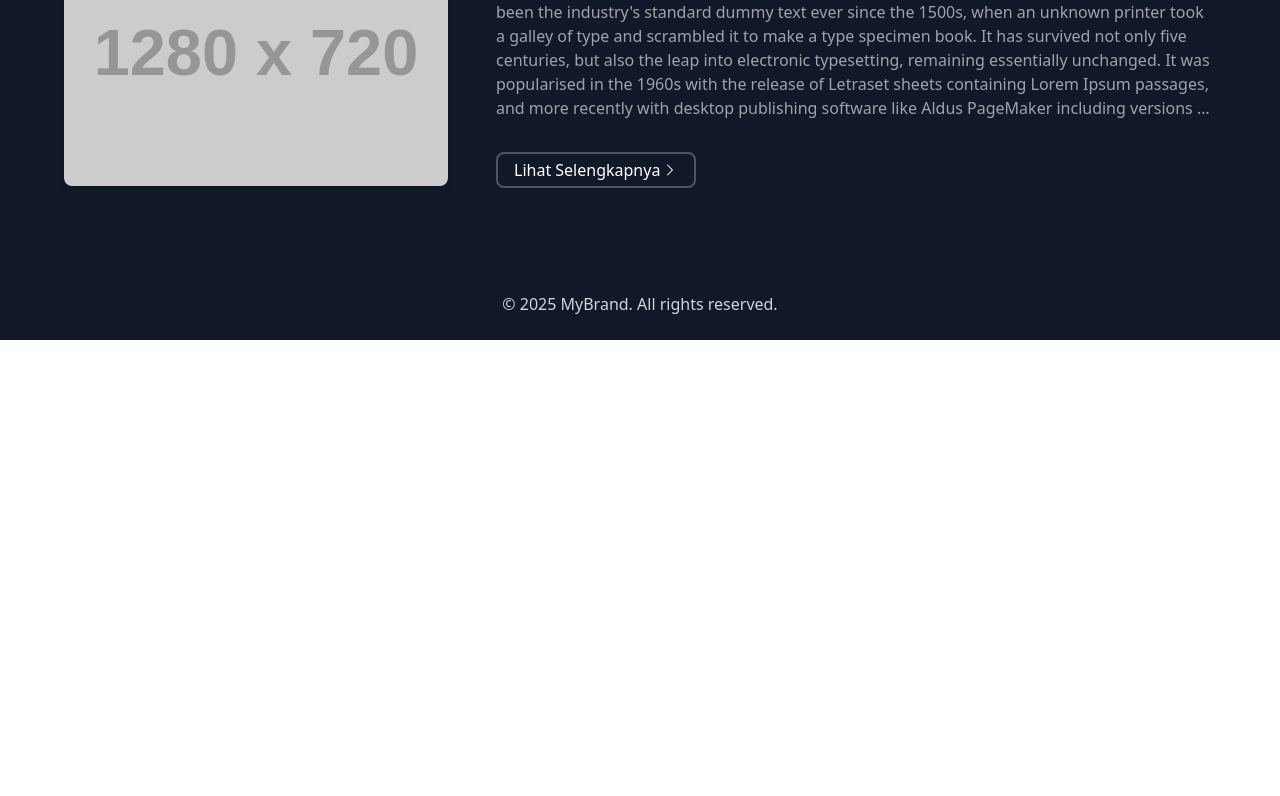
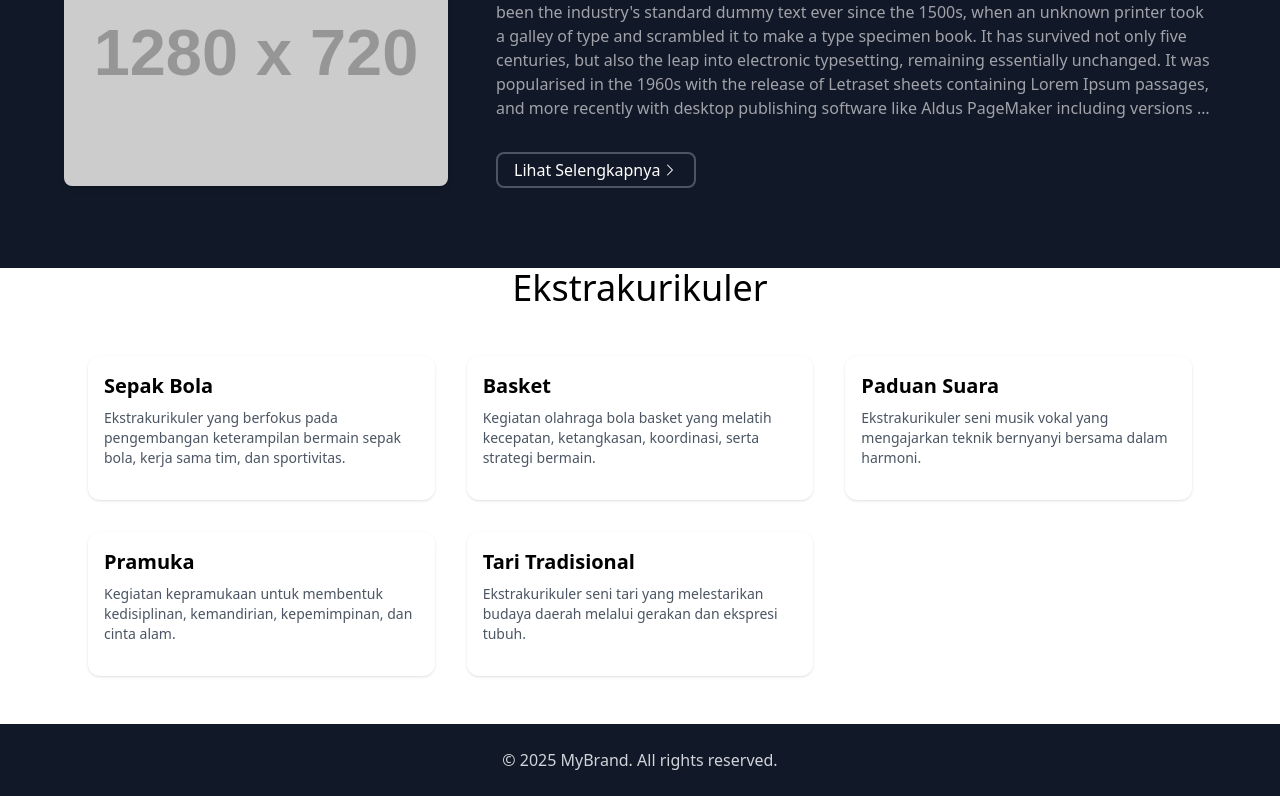
Before and after one commit to achfairuz/website-sekolah, a React (Create React App) app: page / in a window 1280 px wide. Shown: the part 952-1748 px from the top of the page. Before the commit the page ends 1292 px from the top, so only its background shows below. Built offline with nearby package versions, Linux system fonts and the light colour scheme.

Commit message:
Ekstrakurikuler

```diff
--- a/package.json
+++ b/package.json
@@ -22,6 +22,7 @@
     "react-redux": "^9.2.0",
     "react-router-dom": "^7.8.2",
     "react-scripts": "5.0.1",
+    "react-youtube": "^10.1.0",
     "recharts": "^3.1.2",
     "web-vitals": "^2.1.4",
     "yup": "^1.7.0"
--- /dev/null
+++ b/src/data/Ekstrakurikuler.js
@@ -0,0 +1,39 @@
+const Data = [
+  {
+    id: 1,
+    name: "Sepak Bola",
+    describe:
+      "Ekstrakurikuler yang berfokus pada pengembangan keterampilan bermain sepak bola, kerja sama tim, dan sportivitas.",
+    id_yt: "Vp4R4s0uQU8",
+  },
+  {
+    id: 2,
+    name: "Basket",
+    describe:
+      "Kegiatan olahraga bola basket yang melatih kecepatan, ketangkasan, koordinasi, serta strategi bermain.",
+    id_yt: "Jcgr8t_fZ8s",
+  },
+  {
+    id: 3,
+    name: "Paduan Suara",
+    describe:
+      "Ekstrakurikuler seni musik vokal yang mengajarkan teknik bernyanyi bersama dalam harmoni.",
+    id_yt: "rA8k8aZ3-bk",
+  },
+  {
+    id: 4,
+    name: "Pramuka",
+    describe:
+      "Kegiatan kepramukaan untuk membentuk kedisiplinan, kemandirian, kepemimpinan, dan cinta alam.",
+    id_yt: "fQn3N3zZq1Y",
+  },
+  {
+    id: 5,
+    name: "Tari Tradisional",
+    describe:
+      "Ekstrakurikuler seni tari yang melestarikan budaya daerah melalui gerakan dan ekspresi tubuh.",
+    id_yt: "hX69P9L6i7Q",
+  },
+];
+
+export default Data;
--- /dev/null
+++ b/src/layout/Ekstrakurikuler.jsx
@@ -0,0 +1,39 @@
+import React from "react";
+import Data from "../data/Ekstrakurikuler";
+import YouTube from "react-youtube";
+
+const Ekstrakurikuler = () => {
+  const opts = {
+    playerVars: {
+      autoplay: 1,
+    },
+  };
+  const _onReady = (event) => {
+    event.target.pauseVideo();
+  };
+  return (
+    <section className=''>
+      <h1 className='text-center text-4xl font-medium'>Ekstrakurikuler</h1>
+      <div className='grid grid-cols-1 sm:grid-cols-2 lg:grid-cols-3 gap-8 px-6 py-12 max-w-6xl mx-auto'>
+        {Data.map((ekstra) => (
+          <div
+            key={ekstra.id}
+            className='flex flex-col bg-white rounded-xl shadow p-4'
+          >
+            <h1 className='text-xl font-bold mb-2'>{ekstra.name}</h1>
+            <p className='text-gray-600 mb-4 text-sm '>{ekstra.describe}</p>
+            <YouTube
+              videoId={ekstra.id_yt}
+              id={ekstra.id}
+              className='w-full flex justify-center'
+              opts={opts}
+              onReady={_onReady}
+            />
+          </div>
+        ))}
+      </div>
+    </section>
+  );
+};
+
+export default Ekstrakurikuler;
--- a/src/pages/LandingPage.jsx
+++ b/src/pages/LandingPage.jsx
@@ -2,6 +2,7 @@ import Navbar from "../components/Navbar";
 import Hero from "../layout/Hero";
 import Sambutan from "../layout/Sambutan";
 import Footer from "../components/Footer";
+import Ekstrakurikuler from "../layout/Ekstrakurikuler";
 
 export default function LandingPage() {
   return (
@@ -9,6 +10,7 @@ export default function LandingPage() {
       <Navbar />
       <Hero />
       <Sambutan />
+      <Ekstrakurikuler />
       <Footer />
     </div>
   );
```
Also changed, not shown: 1 other file (tests, documents, lock files or other folders).
